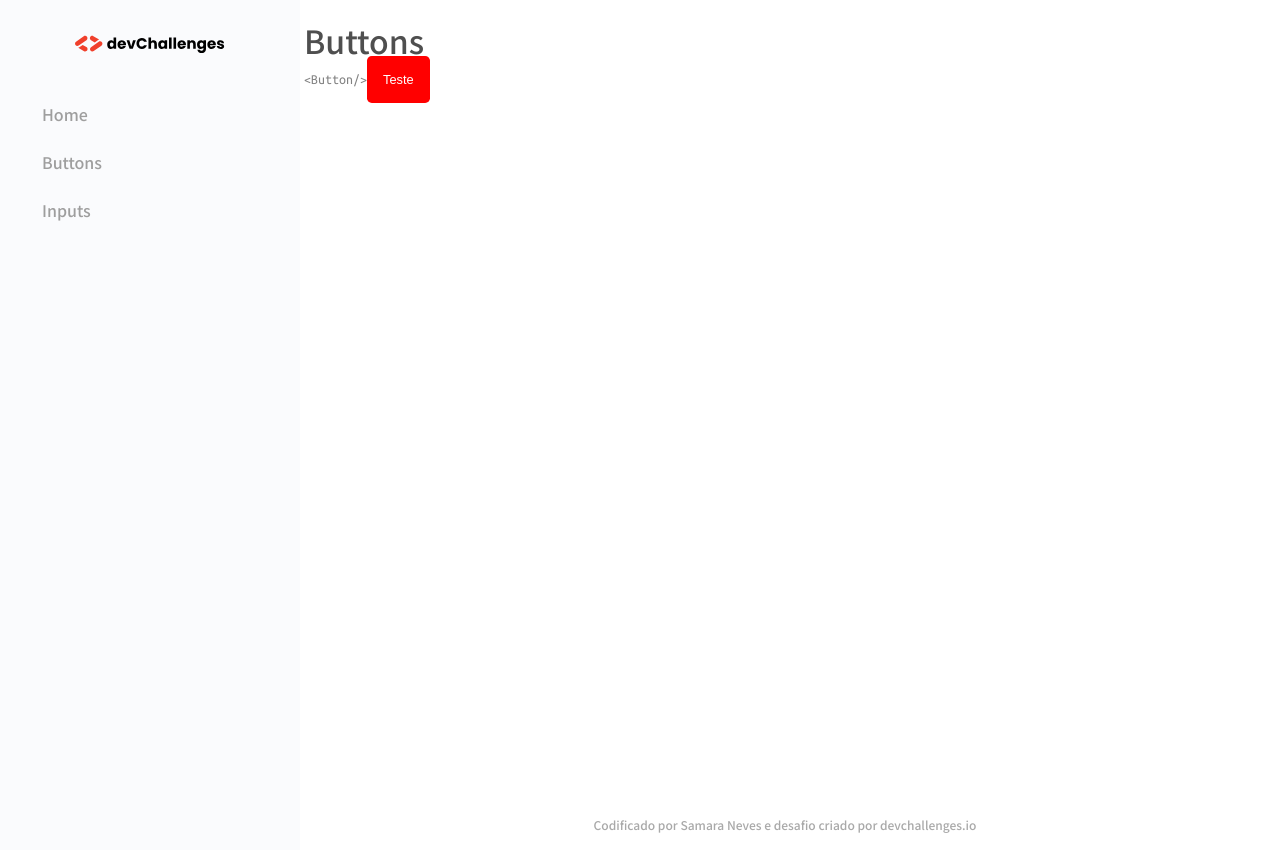
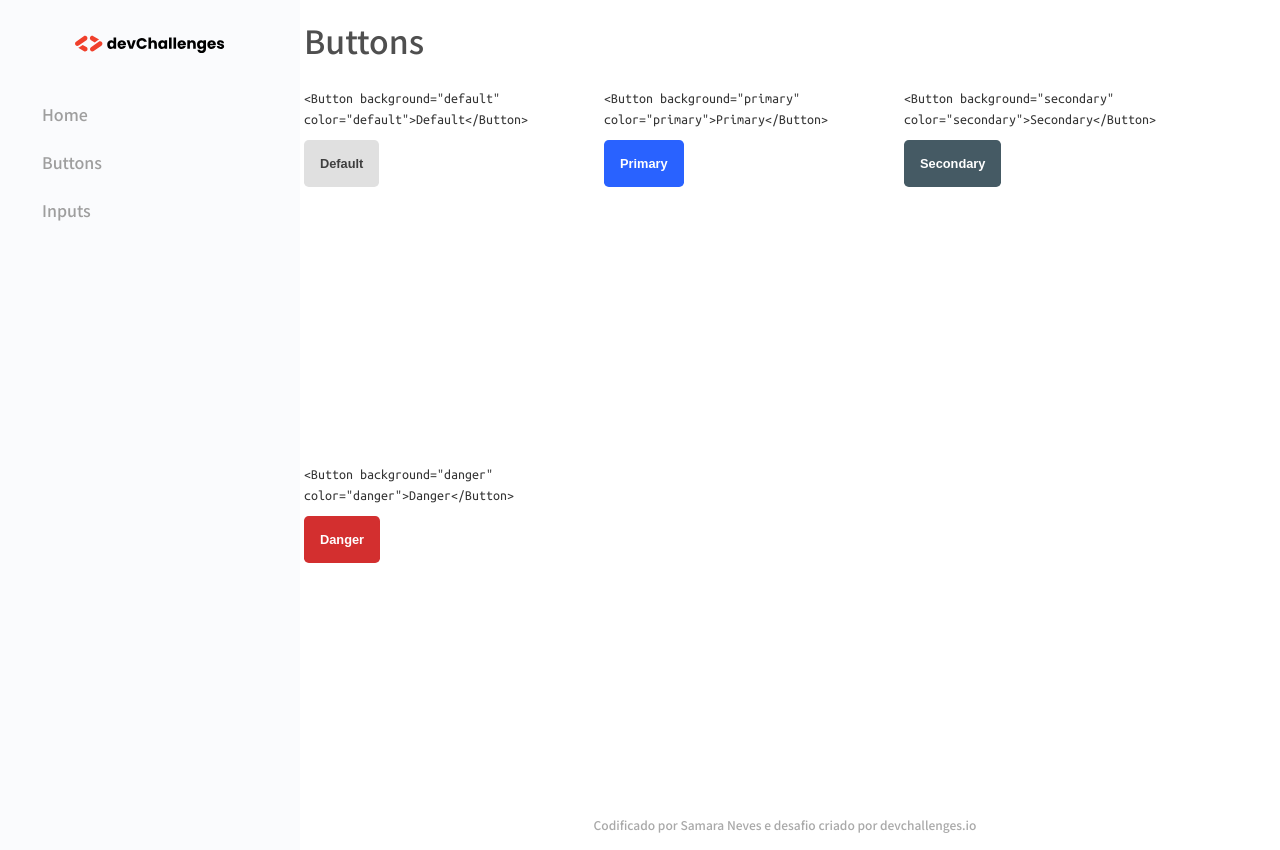
Before and after one commit to NathanaelCruz/simple-components, a React (Create React App) app: page /buttons in a window 1280 px wide. Built offline with nearby package versions, Linux system fonts and the light colour scheme.

Commit message:
update / mudança de cores por parametro

```diff
--- a/src/components/Button/index.js
+++ b/src/components/Button/index.js
@@ -4,7 +4,7 @@ import PropTypes from 'prop-types'
 
 const Button = props => {
   return(
-   <S.Button size={props.size} color={props.color} variant={props.variant}>
+   <S.Button background={props.background} size={props.size} color={props.color}>
       {props.startIcon}
       {props.children}
       {props.endIcon}
@@ -15,37 +15,11 @@ const Button = props => {
 Button.propTypes = {
     startIcon: PropTypes.string,
     endIcon: PropTypes.string,
+    backgroundColor: PropTypes.string,
+    hover: PropTypes.string,
     size: PropTypes.string,
     color: PropTypes.string,
-    variant: PropTypes.string,
-    disabled: PropTypes.bool,
-    disableShadow: PropTypes.bool
   }
 
-Button.defaultProps = {
-   size: {
-      sm: "0.5rem 1.5rem",
-      md: ".8rem 1.5rem",
-      lg: ".9rem 1.6rem"
-   },
-   color: {
-      primary: "var(--primary)",
-      secondary: "var(--secondary)",
-      danger: "var(--danger)",
-      default: "var(--default)"
-   },
-   colorText: {
-      primary: "var(--white)",
-      secondary: "var(--white)",
-      danger: "var(--white)",
-      default: "var(--text-default)"
-   },
-   disabled: {
-      background: "var(--default)",
-      color: "var(--text-default)"
-   },
-   variant: {
-      outline: "inherit"
-   }
-}
+
 export default Button
--- a/src/components/Button/style.js
+++ b/src/components/Button/style.js
@@ -1,13 +1,23 @@
 import styled from 'styled-components'
+import { buttonSystem } from '../../constants/index'
+
 
 export const Button = styled.button`
     width: auto;
     font-size: .8rem;
-    background-color: red;
-    color: white;
+    background-color: ${ props => props.background ? buttonSystem.bakgroundColor[props.background] : buttonSystem.bakgroundColor.default };
+    color: ${ props => props.background ? buttonSystem.colorText[props.color] : buttonSystem.colorText.default };
     text-align: center;
     padding: 16px;
+    font-weight: bold;
     border-radius: .3rem;
     border: 0;
     cursor: pointer;
+
+    :hover,
+    :active,
+    :focus {
+      background-color: ${ props => props.background ? buttonSystem.hover[props.background] : buttonSystem.hover.default };
+      transition: 1s;
+   }
 `
--- /dev/null
+++ b/src/components/Section/index.js
@@ -0,0 +1,9 @@
+import React from 'react'
+import * as S from './style'
+
+const Section = props => {
+    return(
+        <S.Section>{ props.children }</S.Section>
+    )
+}
+export default Section
--- /dev/null
+++ b/src/components/Section/style.js
@@ -0,0 +1,10 @@
+import styled from 'styled-components'
+
+export const Section = styled.section `
+    display: flex;
+    flex-wrap: wrap;
+    grid-gap: 10px;
+    margin: 16px 0;
+    width: 100%;
+    max-width: 300px;
+`
--- a/src/components/TextCode/index.js
+++ b/src/components/TextCode/index.js
@@ -3,7 +3,7 @@ import * as S from './style'
 
 const CodeText = props => {
     return(
-        <S.Code color={props.color}>
+        <S.Code color={props.states}>
             {props.text}
         </S.Code>
     )
--- a/src/components/TextCode/style.js
+++ b/src/components/TextCode/style.js
@@ -1,7 +1,10 @@
 import styled from 'styled-components'
 
+
 export const Code = styled.code`
-    color: ${ props => props.color ? "var(--color-text)" : "var(--color-text-states)" };
+    width: 100%;
+    color: ${ props => props.states ? "var(--color-text-states)" : "var(--color-text)" };
     font-family: var(--font-code);
     font-size: 14px;
+    line-height: 1.5;
 `
--- a/src/components/Wrapper/style.js
+++ b/src/components/Wrapper/style.js
@@ -4,6 +4,6 @@ export const Wrapper = styled.div `
     width: 100%;
     height: 100%;
     display: flex;
-    flex-direction: column;
-    justify-content: space-between;
+    flex-wrap: wrap;
+    align-items: flex-start;
 `
--- /dev/null
+++ b/src/constants/index.js
@@ -0,0 +1,32 @@
+export const buttonSystem = {
+    size: {
+       sm: "0.5rem 1.5rem",
+       md: ".8rem 1.6rem",
+       lg: ".9rem 1.7rem"
+    },
+    bakgroundColor: {
+       primary: "var(--primary)",
+       secondary: "var(--secondary)",
+       danger: "var(--danger)",
+       default: "var(--default)"
+    },
+    colorText: {
+       primary: "var(--white)",
+       secondary: "var(--white)",
+       danger: "var(--white)",
+       default: "var(--text-default)"
+    },
+    disabled: {
+       background: "var(--default)",
+       color: "var(--text-default)"
+    },
+    hover: {
+       default: "#AEAEAE",
+       primary: "#0039CB",
+       secondary: "#1C313A",
+       danger: "#9A0007"
+    },
+    variant: {
+       outline: "inherit"
+    }
+ }
--- a/src/pages/ButtonComponents/ButtonComponents.js
+++ b/src/pages/ButtonComponents/ButtonComponents.js
@@ -2,13 +2,39 @@ import React, { Fragment } from 'react'
 import Button from '../../components/Button'
 import Title from '../../components/Title'
 import TextCode from '../../components/TextCode'
+import Section from '../../components/Section'
+import Wrapper from '../../components/Wrapper'
 
 const ButtonComponents = () => {
     return (
         <Fragment>
-                <Title text="Buttons"/>
-                <TextCode text="<Button/>"/>
-                <Button>Teste</Button>
+            <Title text="Buttons"/>
+            <Wrapper>
+            <Section>
+                <TextCode text=
+                    '<Button background="default" color="default">Default</Button>'
+                />
+                <Button background="default" color="default">Default</Button>
+            </Section>
+            <Section>
+                <TextCode text='
+                    <Button background="primary" color="primary">Primary</Button>'
+                />
+                <Button background="primary" color="primary">Primary</Button>
+            </Section>
+            <Section>
+                <TextCode text=
+                    '<Button background="secondary" color="secondary">Secondary</Button>'
+                />
+                <Button background="secondary" color="secondary">Secondary</Button>
+            </Section>
+            <Section>
+                <TextCode text='
+                    <Button background="danger" color="danger">Danger</Button>'
+                />
+                <Button background="danger" color="danger">Danger</Button>
+            </Section>
+            </Wrapper>
         </Fragment>
     )
 }
--- a/src/templates/Main/style.js
+++ b/src/templates/Main/style.js
@@ -12,6 +12,5 @@ export const Main = styled.main `
     @media(min-width: 900px) {
         grid-column: 2;
         padding: 24px;
-        display: block;
     }
 `
```
